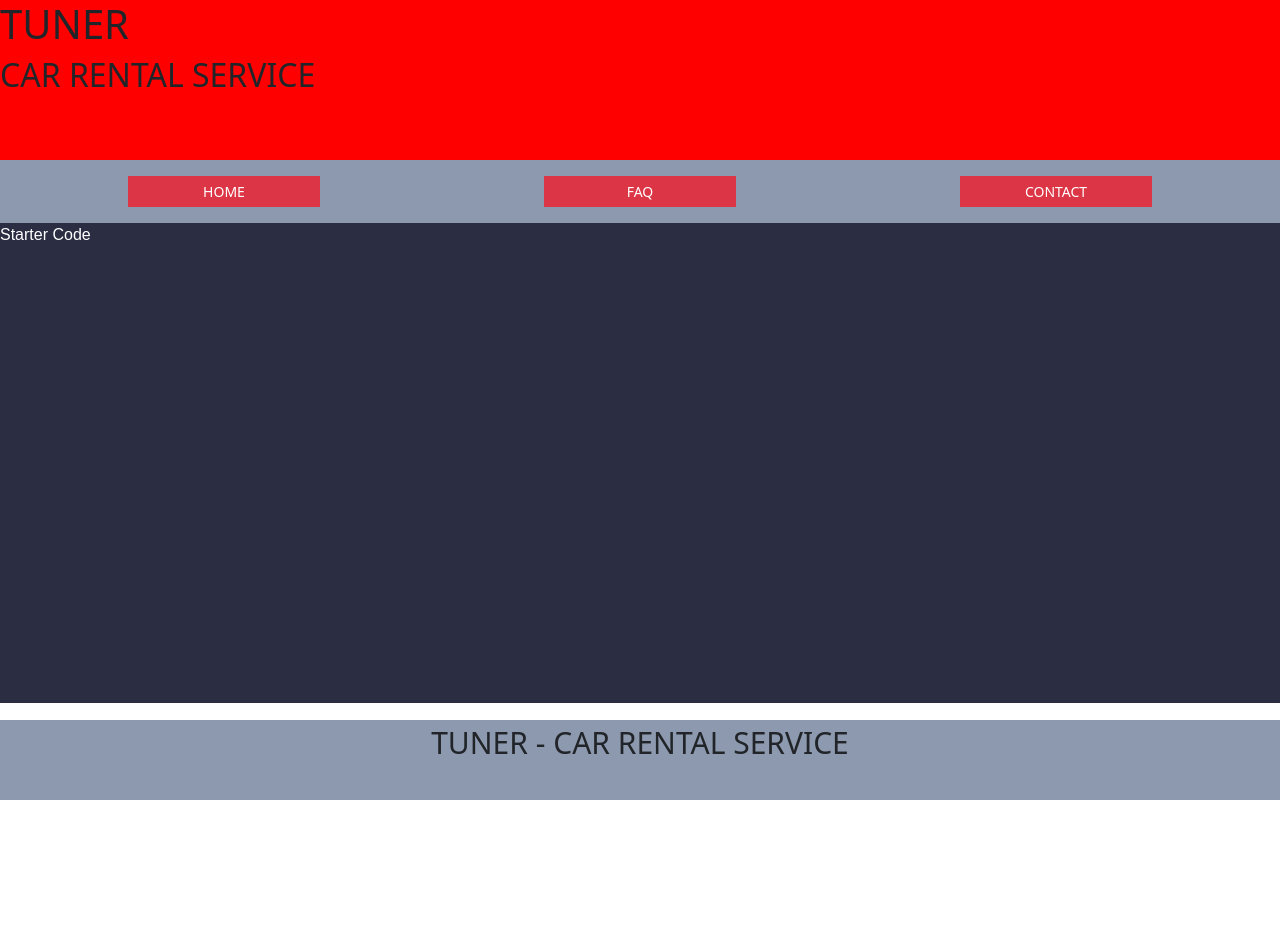
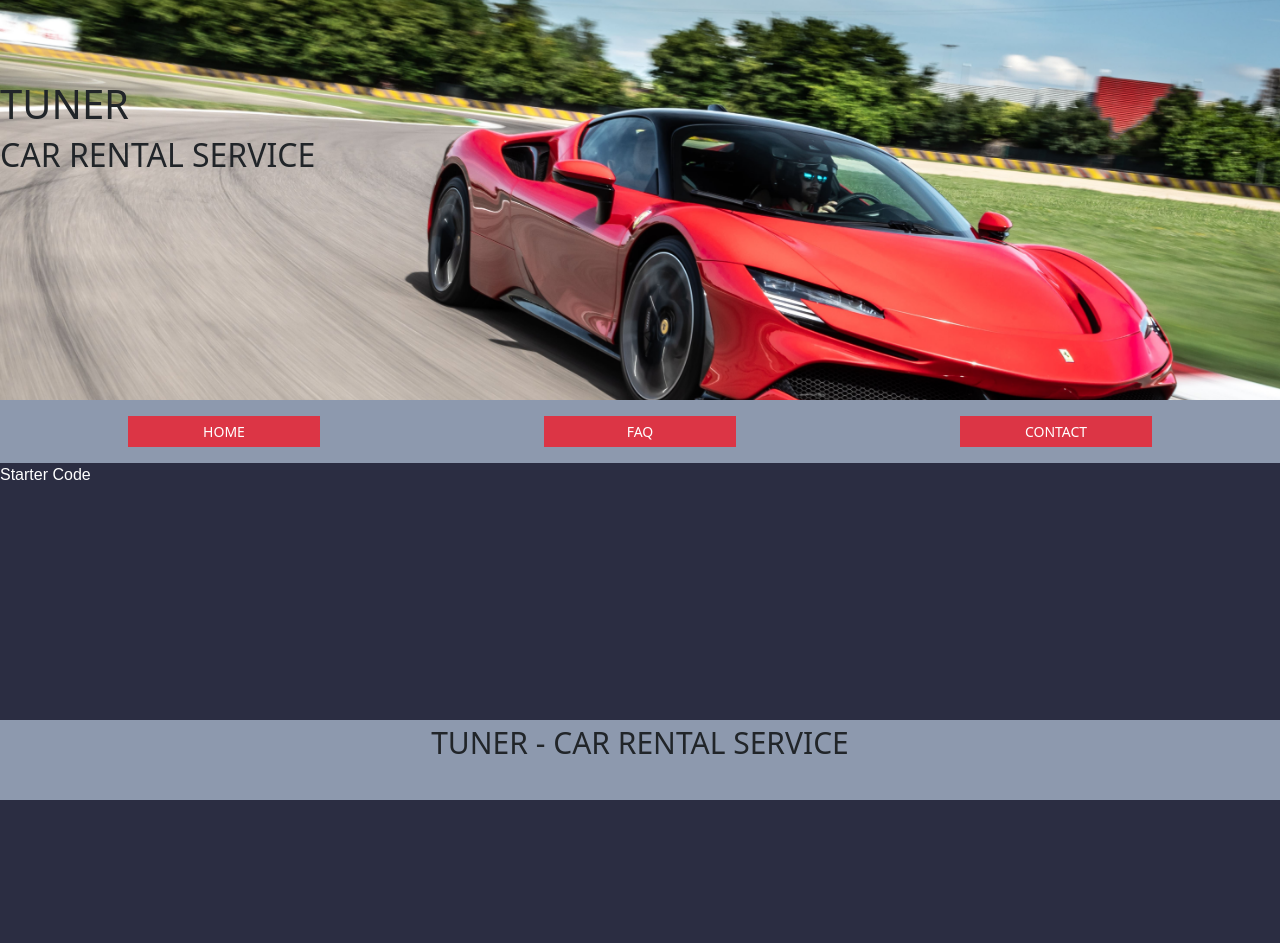
Before and after one commit to camburhans/126-final, a plain HTML site: page index.html in a window 1280 px wide. Before the commit the page ends 800 px from the top, so only its background shows below. Drawn offline with nearby package versions, Linux system fonts and the light colour scheme.

Commit message:
picture-update

```diff
--- a/css/styles.css
+++ b/css/styles.css
@@ -7,8 +7,12 @@ p {
 }
 
 header {
-  background-color: red;
-  height: 20vh;
+  background-image: url(images/ferrari.jpg);
+  background-size: cover;
+  background-position: center;
+  background-repeat:no-repeat;
+  padding-top: 10vh;
+  height: 50vh;
 
 }
 
```
Also changed, not shown: index.html (+1 -0 lines), css/images/ferrari.jpg (added).
